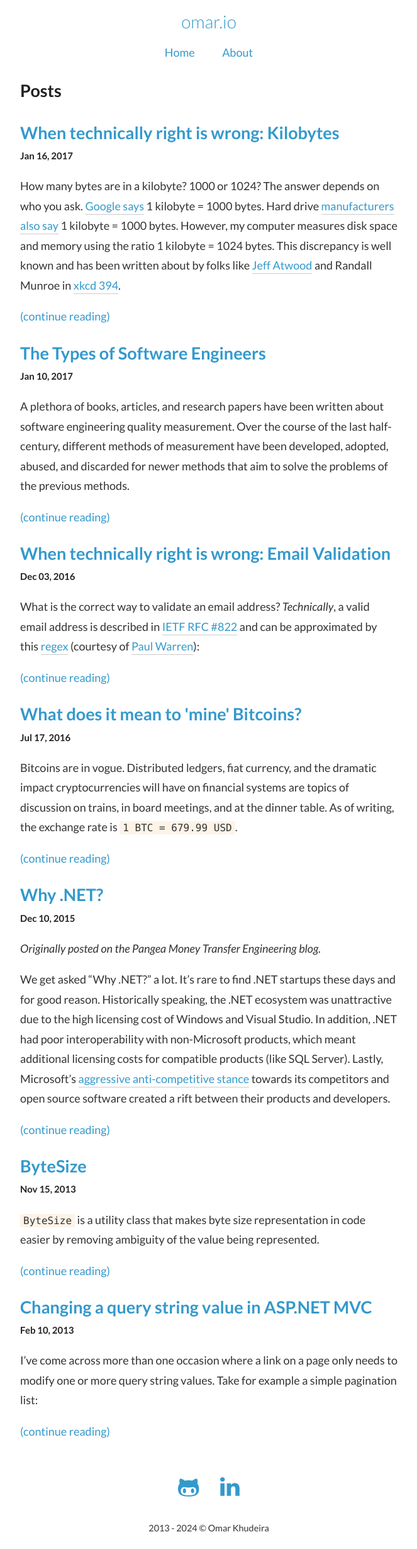
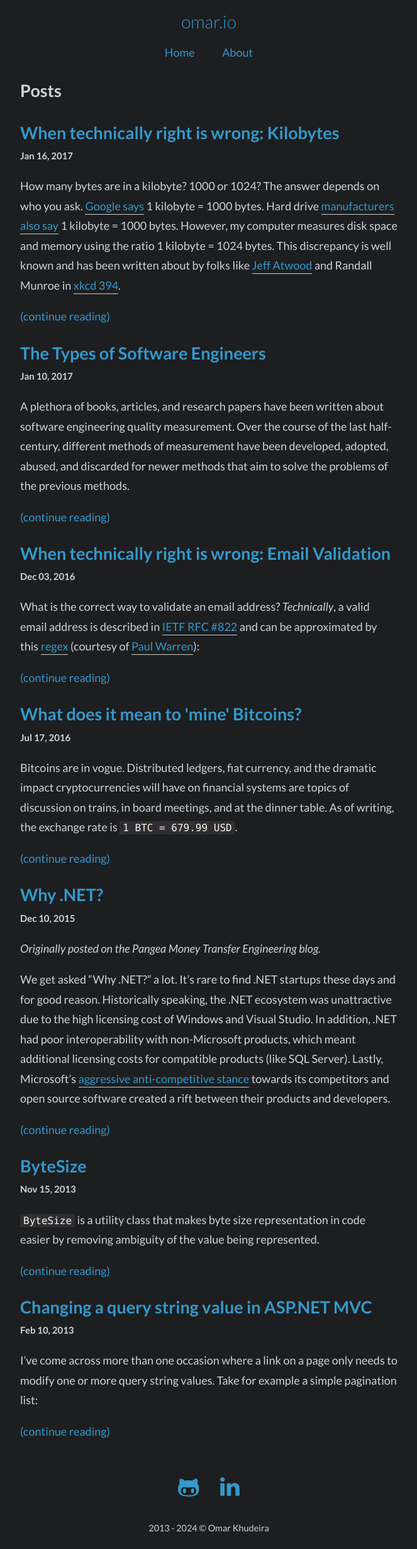
Before and after one commit to omar/omar.github.io, a Jekyll site: the page built from index.html, in a window 1280 px wide. Shown: the whole page at 63% size, without its empty margins (308-971 px from the left). Built offline with Jekyll 4.4.1, drawn with Linux system fonts in a browser that asks for light colours; nearby versions of some CDN libraries; library files that are not in the unit come from our copies.

Commit message:
Dark theme

```diff
--- a/stylesheets/styles.css
+++ b/stylesheets/styles.css
@@ -4,11 +4,12 @@
 
 body {
   font-family: 'Lato', Arial, sans-serif;
-  color:#333;
+  color:#ced4da;
   font-weight: 400;
   line-height: 1.75;
   font-size: 18px;
   margin: 0;
+  background-color: #1d1e20;
 }
 
 .wrapper {
@@ -18,7 +19,6 @@
 }
 
 h1, h2, h3, h4, h5, h6 {
-  color:#222;
   margin:0 0 20px;
 }
 
@@ -87,9 +87,9 @@
 }
 
 code {
-    background-color: #FDF3E7;
+    background-color: #2e2e33;
     padding: 1px 5px;
-    color: #333;
+    color: #fdf3e7;
 }
 
 pre code {
```
